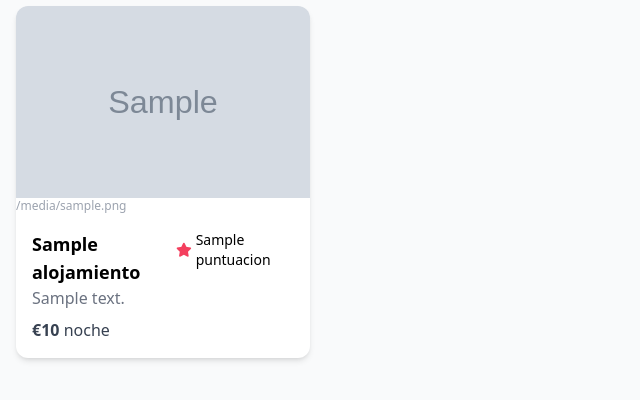
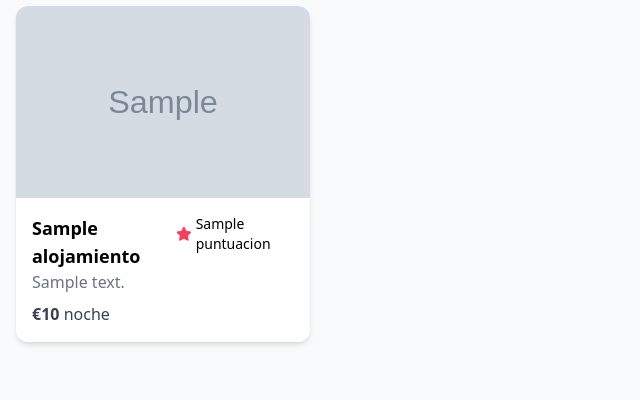
Before and after one commit to LaurisDev/Airbnb, a Flask app: page / in a window 1280 px wide. Shown: the part 188-588 px from the top of the page, without its empty margins (0-640 px from the left). Run offline with Flask 3, Linux system fonts and the light colour scheme; grey boxes marked "Sample" are stand-in pictures; a database or web service that is not in the repository returns one stand-in record (values such as "Sample title"); some libraries are stand-ins or nearby versions.

Commit message:
Menú hospedajes

```diff
--- a/app/templates/inicio.html
+++ b/app/templates/inicio.html
@@ -44,7 +44,6 @@
             <div class="property-card bg-white rounded-xl overflow-hidden shadow-md hover:shadow-lg transition duration-300">
                 <div class="relative">
                     <img src="{{ alojamiento[3] }}" alt="{{ alojamiento[1] }}" class="w-full h-48 object-cover" loading="lazy" onerror="this.onerror=null;this.src='https://i.gifer.com/ZZ5H.gif';this.style.width='64px';this.style.height='64px';this.style.objectFit='contain';">
-                    <p class="text-xs text-gray-400">{{ alojamiento[3] }}</p>
                     <button class="absolute top-3 right-3 heart-hover">
                     </button>
                 </div>
```
